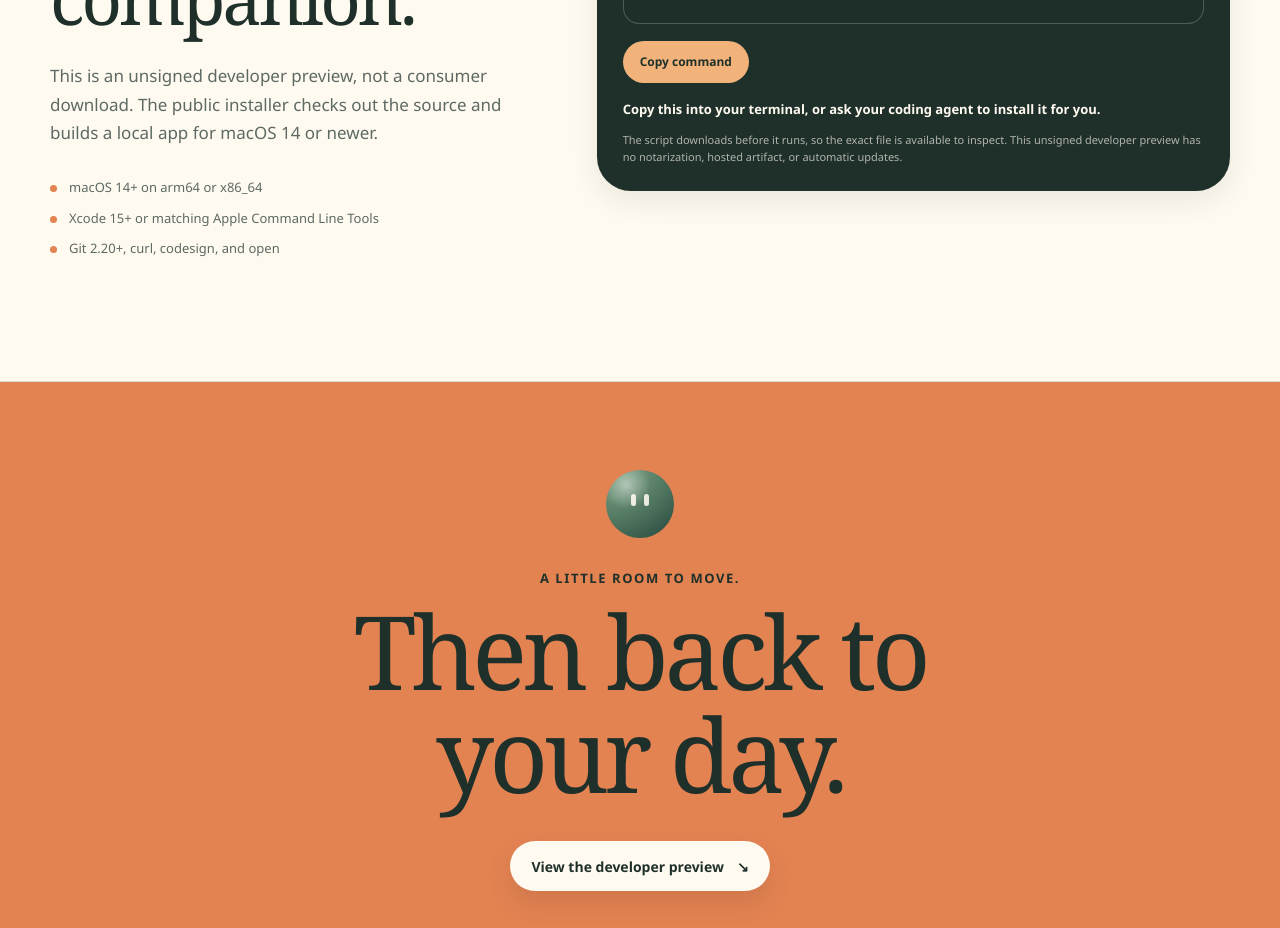
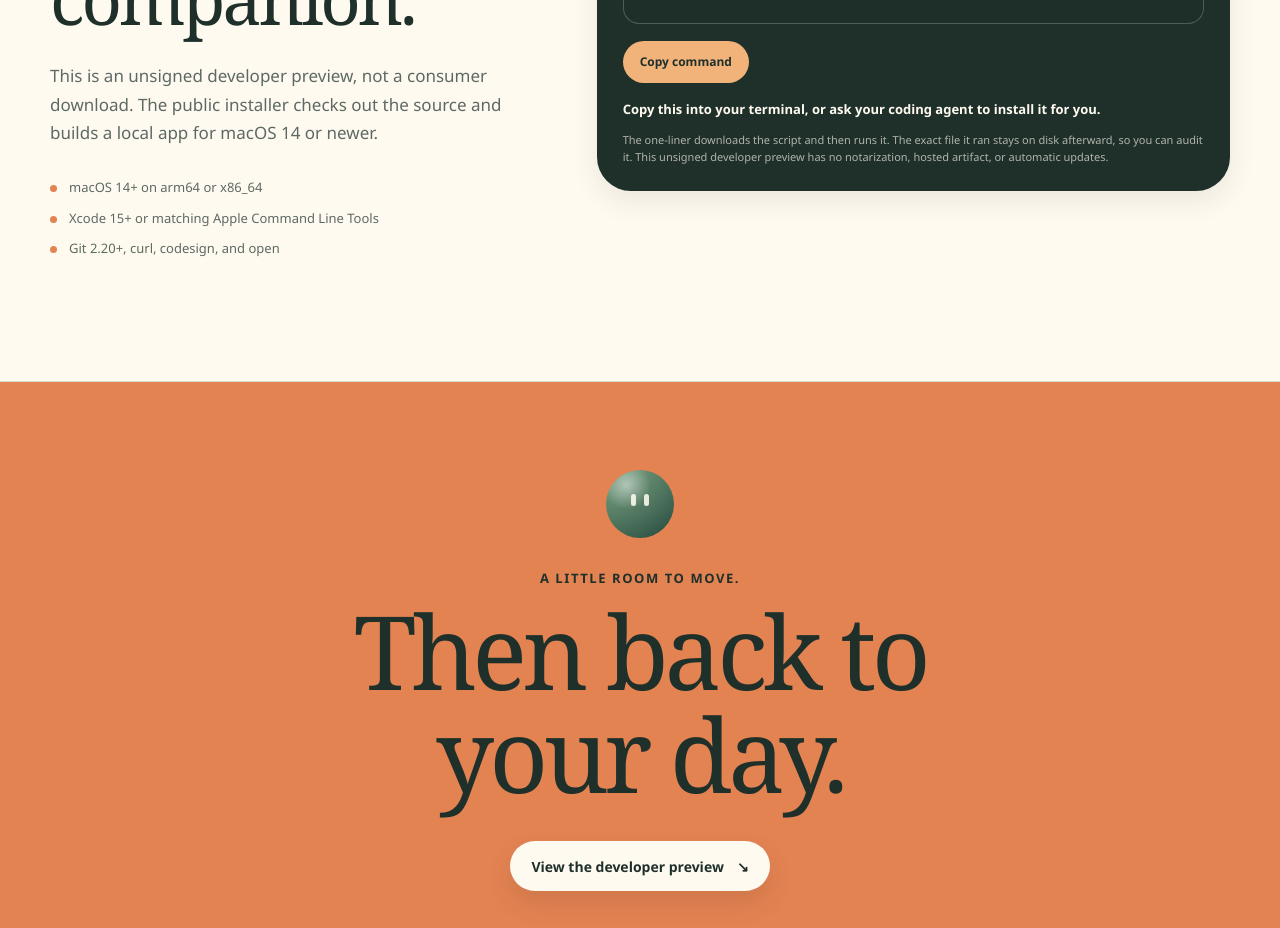
Before and after one commit to jonathanmv/2m2good, a Next.js app in the folder marketing/: page / in a window 1280 px wide. Shown: the part 4420-5348 px from the top of the page. Built offline with nearby package versions, Linux system fonts and the light colour scheme.

Commit message:
no-mistakes(review): clarify installer note as download-then-run with post-run audit

```diff
--- a/marketing/app/page.tsx
+++ b/marketing/app/page.tsx
@@ -485,9 +485,10 @@ export default function Home() {
                 Copy this into your terminal, or ask your coding agent to install it for you.
               </p>
               <p className="command-note">
-                The script downloads before it runs, so the exact file is available
-                to inspect. This unsigned developer preview has no notarization,
-                hosted artifact, or automatic updates.
+                The one-liner downloads the script and then runs it. The exact file
+                it ran stays on disk afterward, so you can audit it. This unsigned
+                developer preview has no notarization, hosted artifact, or automatic
+                updates.
               </p>
             </div>
           </div>
```
Also changed, not shown: 1 other file (tests, documents, lock files or other folders).
